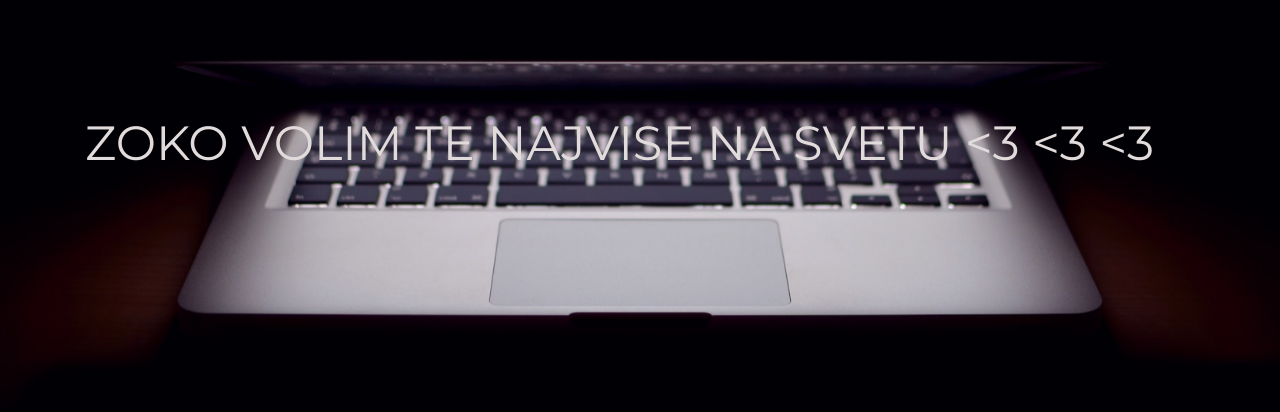
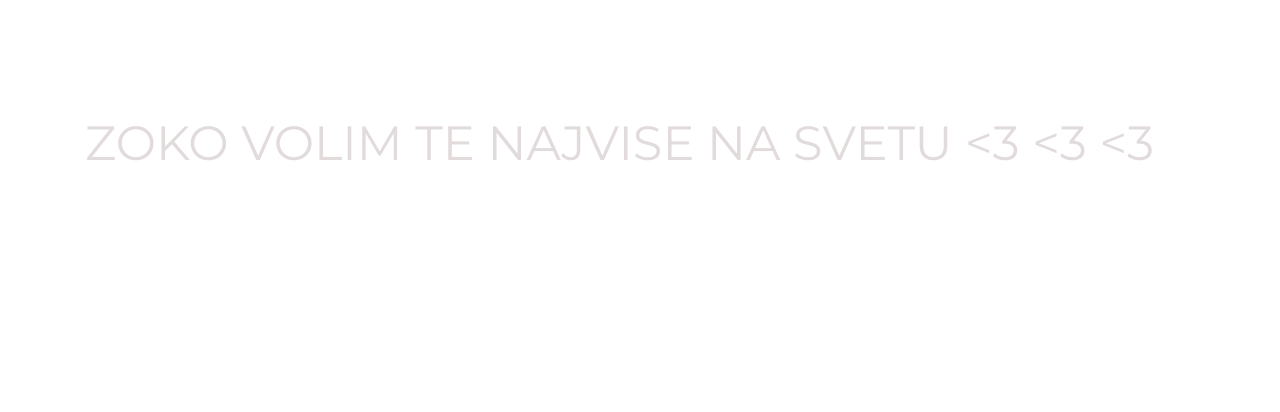
Before and after one commit to mladen92n/start-up-new, a plain HTML site: page index.html in a window 1280 px wide. Shown: the part 252-664 px from the top of the page. Drawn offline with nearby package versions, Linux system fonts and the light colour scheme.

Commit message:
Update style.css

```diff
--- a/style.css
+++ b/style.css
@@ -3,7 +3,6 @@ html {
   width: 100%;
   height: 100%;
   font-family: 'Montserrat', sans-serif;
-  background: url(header.jpg) no-repeat center center fixed;
   -webkit-background-size: cover;
   -moz-background-size: cover;
   -o-background-size: cover;
```
